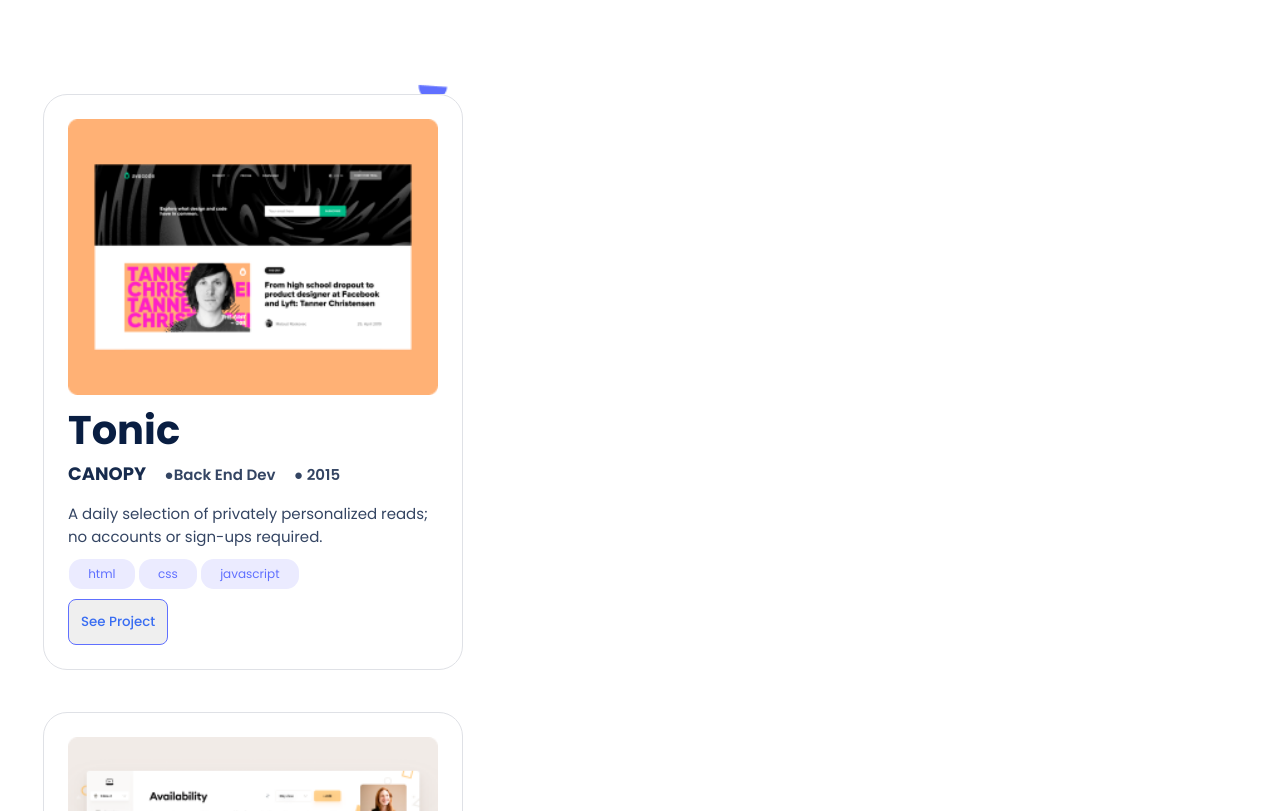
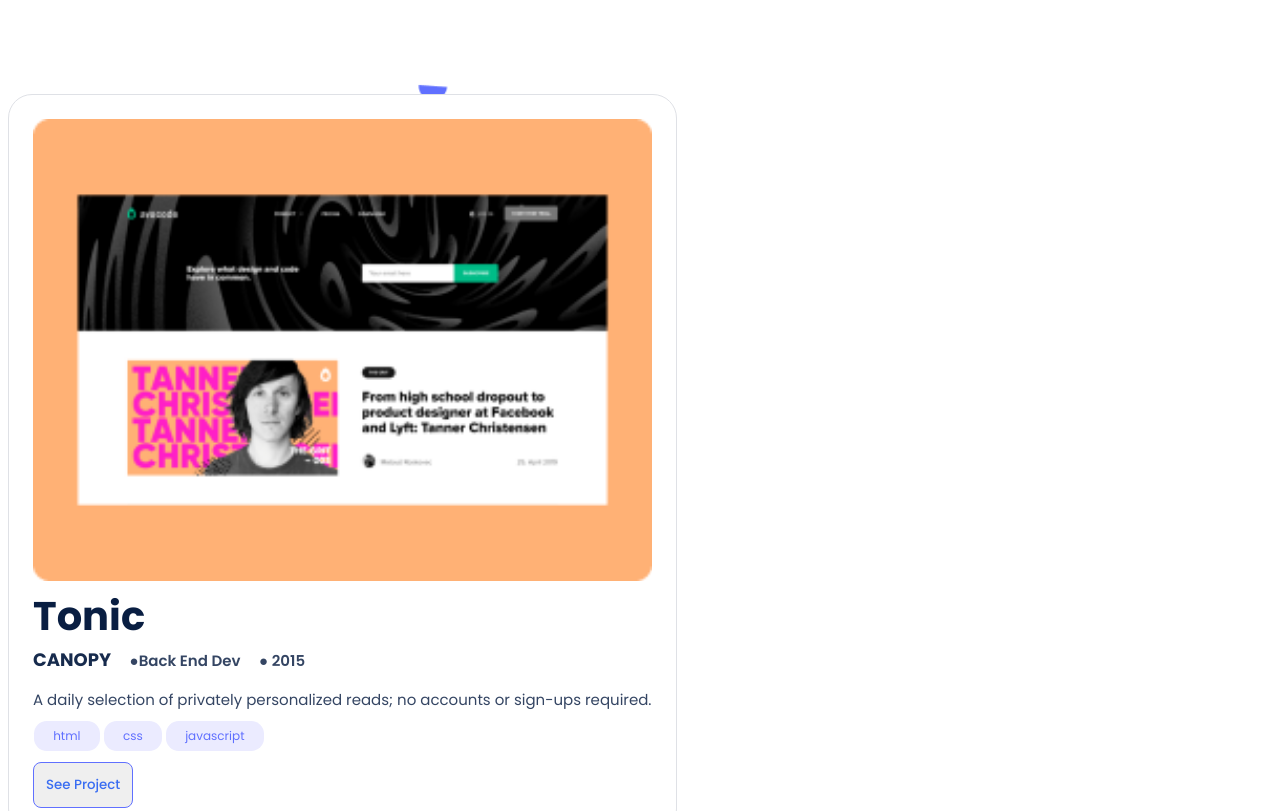
Before and after one commit to tonnymuchui/Portfolio-1, a plain HTML site: page index.html in a window 1280 px wide. Shown: the part 489-1300 px from the top of the page. Drawn offline with Linux system fonts and the light colour scheme.

Commit message:
remove fixed width

```diff
--- a/css/styles.css
+++ b/css/styles.css
@@ -117,11 +117,9 @@ a {
 }
 
 .works-section {
-  margin-left: 35px;
   display: flex;
-  width: 420px;
   align-items: center;
-  justify-content: center;
+  justify-content: flex-start;
 }
 
 .work-card {
```
